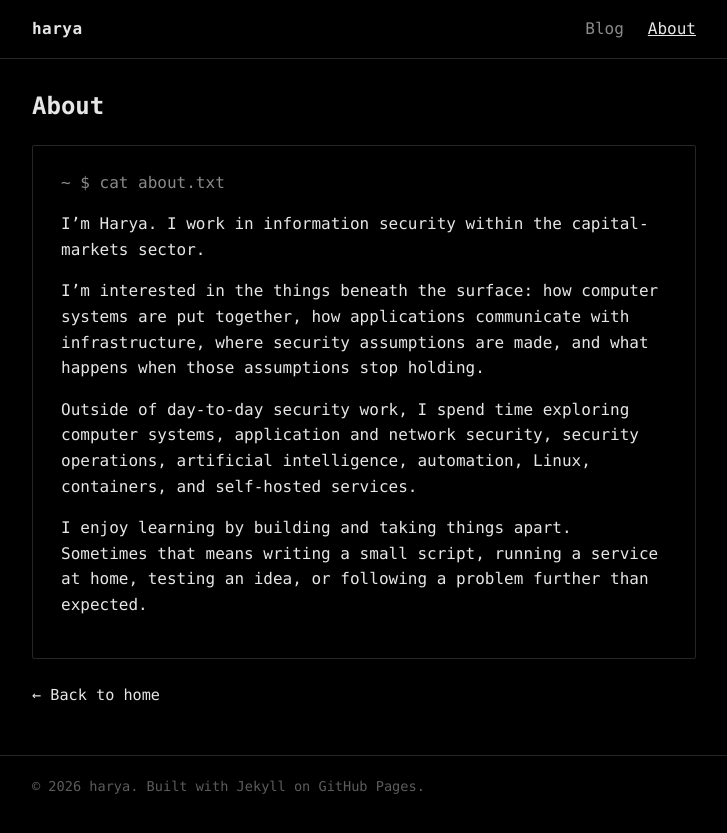
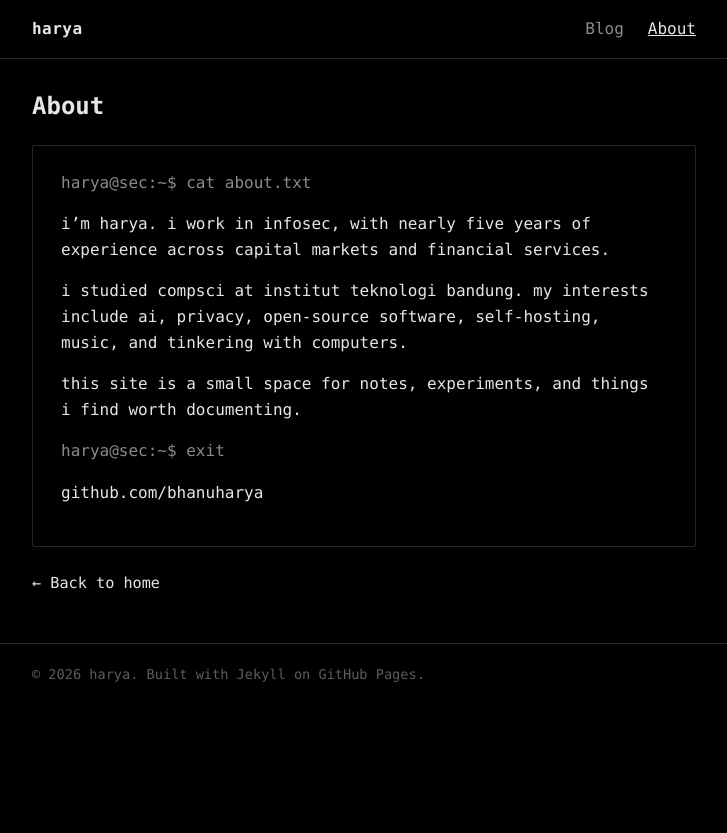
Before and after one commit to bhanuharya/bhanuharya.github.io, a Jekyll site: the page built from about.md, in a window 1280 px wide. Shown: the top 833 px of the page, without its empty margins (276-1003 px from the left). Built offline with Jekyll 4.4.1, drawn with Linux system fonts in a browser that asks for light colours.

Commit message:
Rewrite About page as concise personal terminal introduction

```diff
--- a/about.md
+++ b/about.md
@@ -4,12 +4,14 @@ title: About
 permalink: /about/
 ---
 
-<pre class="ascii-head" aria-hidden="true">~ $ cat about.txt</pre>
+<pre class="ascii-head" aria-hidden="true">harya@sec:~$ cat about.txt</pre>
 
-I'm Harya. I work in information security within the capital-markets sector.
+<p>i’m harya. i work in infosec, with nearly five years of experience across capital markets and financial services.</p>
 
-I'm interested in the things beneath the surface: how computer systems are put together, how applications communicate with infrastructure, where security assumptions are made, and what happens when those assumptions stop holding.
+<p>i studied compsci at institut teknologi bandung. my interests include ai, privacy, open-source software, self-hosting, music, and tinkering with computers.</p>
 
-Outside of day-to-day security work, I spend time exploring computer systems, application and network security, security operations, artificial intelligence, automation, Linux, containers, and self-hosted services.
+<p>this site is a small space for notes, experiments, and things i find worth documenting.</p>
 
-I enjoy learning by building and taking things apart. Sometimes that means writing a small script, running a service at home, testing an idea, or following a problem further than expected.
+<pre class="ascii-head" aria-hidden="true">harya@sec:~$ exit</pre>
+
+<p><a href="https://github.com/bhanuharya">github.com/bhanuharya</a></p>
```
